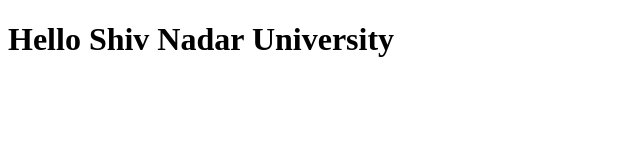
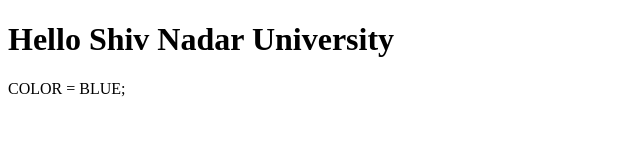
Before and after one commit to yashi-jain02/HelloGithubInSNU, a plain HTML site: page index.html in a window 1280 px wide. Shown: the whole page, without its empty margins (0-640 px from the left). Drawn offline with Linux system fonts and the light colour scheme.

Commit message:
I have added the blue colour to the file

```diff
--- a/index.html
+++ b/index.html
@@ -7,5 +7,6 @@
     </head>
     <body>
         <h1>Hello Shiv Nadar University</h1>
+        COLOR = BLUE;
     </body>
     </html>
```
